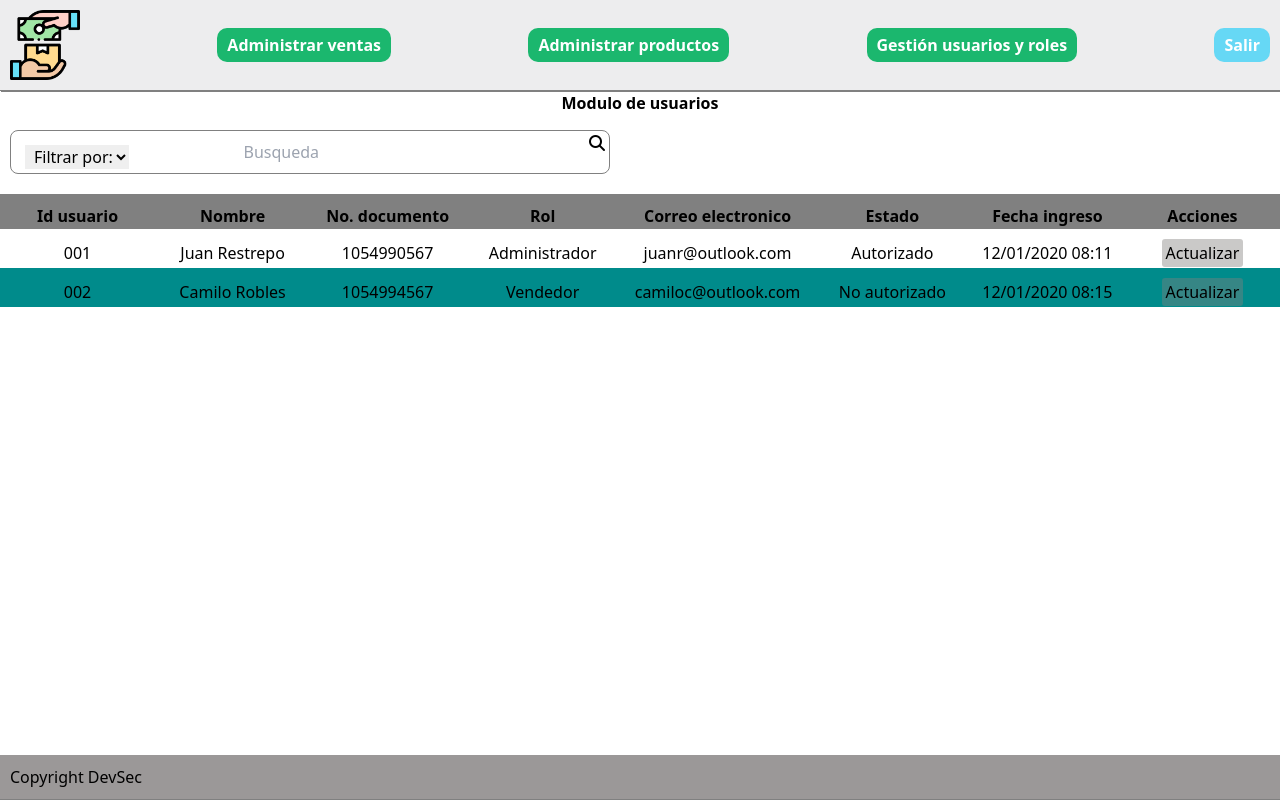
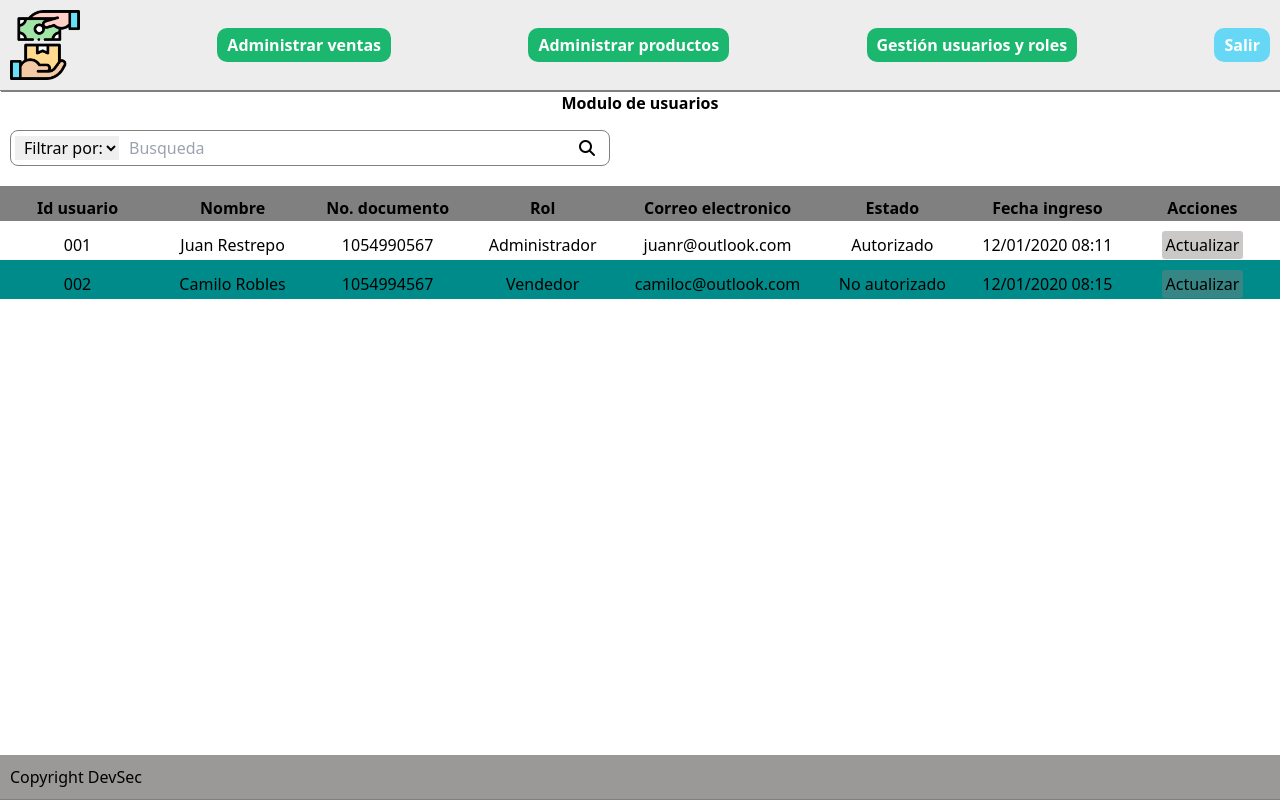
Before and after one commit to Mision-Tic-Dev-Sec/Proyecto3-MisionTic, a React (Create React App) app: page /administraRoles in a window 1280 px wide. Built offline with nearby package versions, Linux system fonts and the light colour scheme.

Commit message:
Se organiza la barra de busqueda

```diff
--- a/src/pages/administraRoles.jsx
+++ b/src/pages/administraRoles.jsx
@@ -13,7 +13,7 @@ const AdministraRoles = () => {
           <option value="Estado">Estado</option>
         </select>
         <input placeholder="Busqueda" />
-        <i className="fas fa-search button iconoBusqueda"></i>
+        <i className="fas fa-search botonGenerico iconoBusqueda"></i>
       </div>
     </div>
     <div className = 'contenedorTabla'>
--- a/src/pages/administraVenta.jsx
+++ b/src/pages/administraVenta.jsx
@@ -13,7 +13,7 @@ const AdministraVenta = () => {
         <option value="nombreCliente">Nombre cliente</option>
       </select>
       <input placeholder="Busqueda" />
-      <i className="fas fa-search button iconoBusqueda"></i>
+      <i className="fas fa-search botonGenerico iconoBusqueda"></i>
     </div>
     <Link to ='/infoVenta'>
       <button className = 'botonRegistro'>Registrar venta</button>
--- a/src/styles/styles.css
+++ b/src/styles/styles.css
@@ -128,7 +128,7 @@ ul {
   border-radius: 8px;
   width: 600px;
   display: flex;
-  justify-content: space-between;
+  align-items: center;
   margin:10px;
 }
 
@@ -140,6 +140,12 @@ ul {
   outline: none;
   border: 0px;
   text-align: start;
+  margin-left: 10px;
+  width: 600px;
+}
+
+.buscar > select {
+  margin:0px;
 }
 
 .iconoBusqueda:hover {
```
